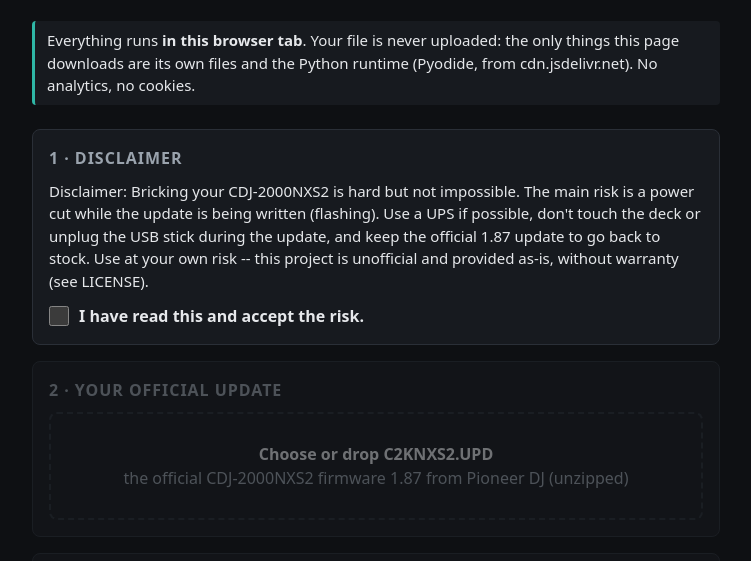
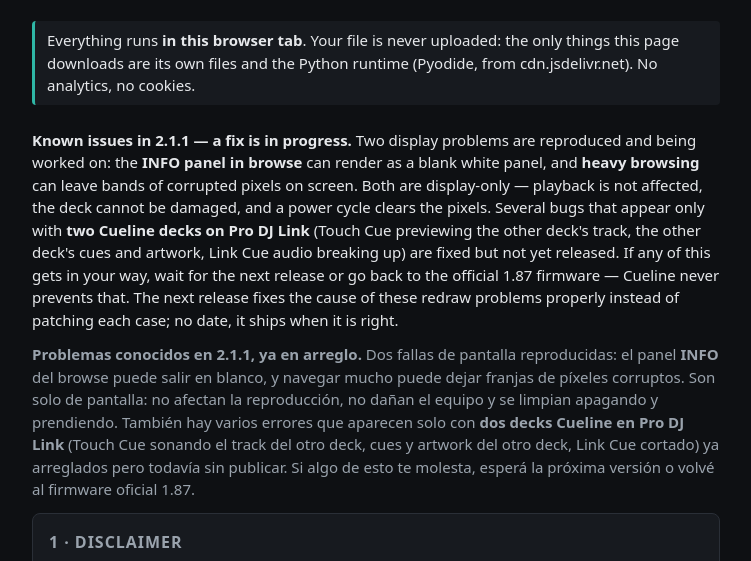
Before and after one commit to feers77/cueline, a plain HTML site: page docs/webbuilder/index.html in a window 1280 px wide. Shown: the part 175-736 px from the top of the page, without its empty margins (264-1015 px from the left). Drawn offline with Linux system fonts and the light colour scheme.

Commit message:
Say plainly what is broken in 2.1.1 while the fix is being built
Two display problems are reproduced on real decks: the INFO panel in browse can
render as a blank white panel, and heavy browsing can leave bands of corrupted
pixels. Both are display-only. Several two-deck Pro DJ Link bugs are fixed but
not released yet, so people running two Cueline decks should know to wait.

Tell people they can wait or go back to stock, and that the next release fixes
the cause of the redraw problems rather than patching each case. No date given.

README and the web builder page (English and Spanish). MANIFEST hashes updated;
build.sh only verifies the mods/ and scripts/ entries, so builds are unaffected.

Co-Authored-By: Claude Opus 5 <noreply@anthropic.com>
Claude-Session: https://claude.ai/code/session_018AC7D4dCJT4kVwGLYq6nmE

```diff
--- a/docs/webbuilder/index.html
+++ b/docs/webbuilder/index.html
@@ -76,6 +76,8 @@
   <p class="lead">Make the <strong id="ver">Cueline</strong> firmware update for the CDJ-2000NXS2 from <em>your own</em> official Pioneer 1.87 update file.</p>
   <p class="es" lang="es">Bienvenido: elegí tu C2KNXS2.UPD oficial 1.87 y el navegador arma el update de Cueline. Tu archivo nunca sale de tu computadora.</p>
   <p class="privacy">Everything runs <strong>in this browser tab</strong>. Your file is never uploaded: the only things this page downloads are its own files and the Python runtime (Pyodide, from cdn.jsdelivr.net). No analytics, no cookies.</p>
+  <p class="disclaimer" id="knownissues"><strong>Known issues in 2.1.1 &mdash; a fix is in progress.</strong> Two display problems are reproduced and being worked on: the <strong>INFO panel in browse</strong> can render as a blank white panel, and <strong>heavy browsing</strong> can leave bands of corrupted pixels on screen. Both are display-only &mdash; playback is not affected, the deck cannot be damaged, and a power cycle clears the pixels. Several bugs that appear only with <strong>two Cueline decks on Pro DJ Link</strong> (Touch Cue previewing the other deck's track, the other deck's cues and artwork, Link Cue audio breaking up) are fixed but not yet released. If any of this gets in your way, wait for the next release or go back to the official 1.87 firmware &mdash; Cueline never prevents that. The next release fixes the cause of these redraw problems properly instead of patching each case; no date, it ships when it is right.</p>
+  <p class="disclaimer es" lang="es"><strong>Problemas conocidos en 2.1.1, ya en arreglo.</strong> Dos fallas de pantalla reproducidas: el panel <strong>INFO</strong> del browse puede salir en blanco, y navegar mucho puede dejar franjas de p&iacute;xeles corruptos. Son solo de pantalla: no afectan la reproducci&oacute;n, no da&ntilde;an el equipo y se limpian apagando y prendiendo. Tambi&eacute;n hay varios errores que aparecen solo con <strong>dos decks Cueline en Pro DJ Link</strong> (Touch Cue sonando el track del otro deck, cues y artwork del otro deck, Link Cue cortado) ya arreglados pero todav&iacute;a sin publicar. Si algo de esto te molesta, esper&aacute; la pr&oacute;xima versi&oacute;n o volv&eacute; al firmware oficial 1.87.</p>
   <noscript>This builder needs JavaScript.</noscript>
 
   <section class="step" id="s-disclaimer">
```
Also changed, not shown: MANIFEST.txt, 1 other file.
